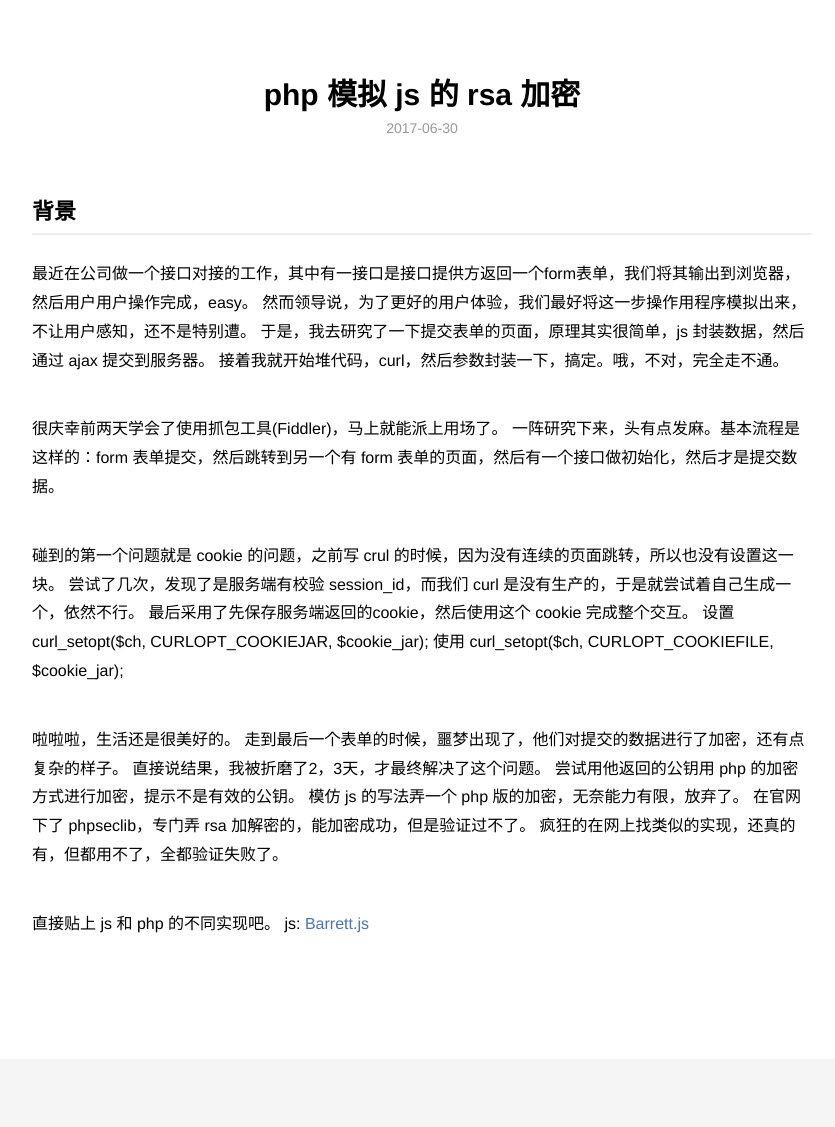
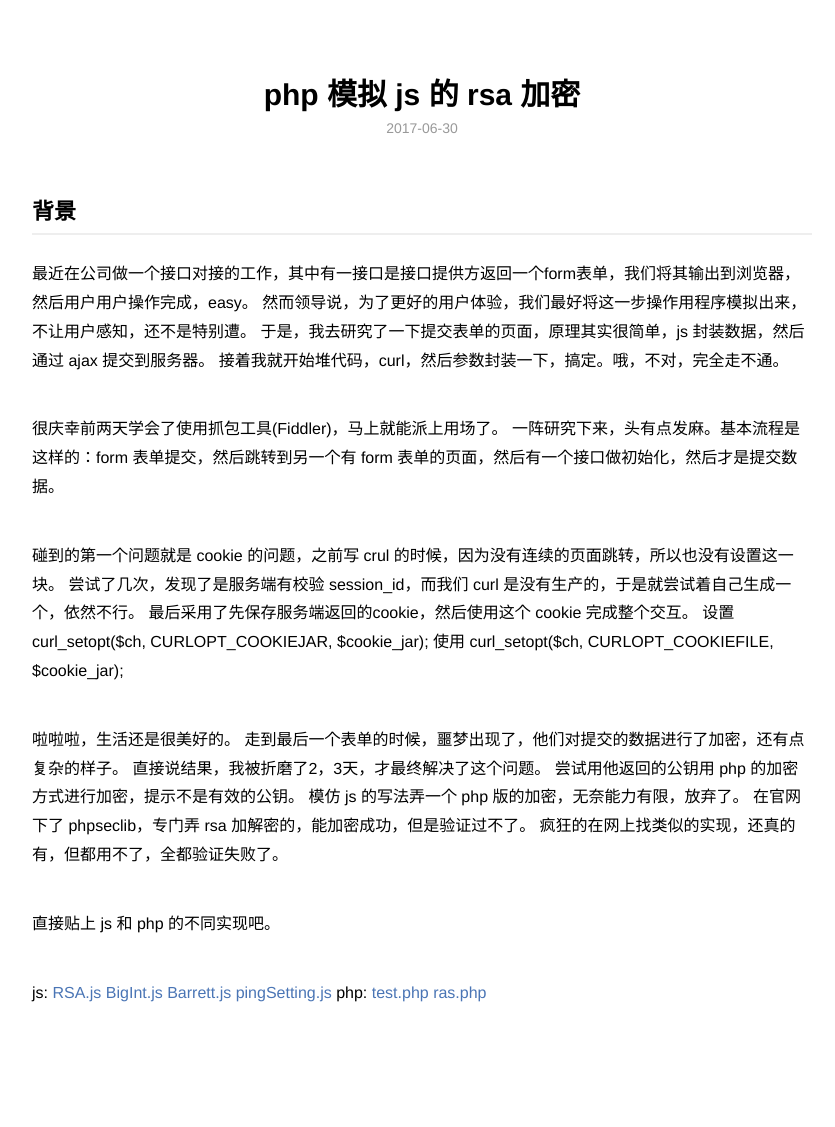
Before and after one commit to zwell/blog, a Jekyll site: the page built from docs/_posts/2017-06-30-php 模拟js rsa加密.md, in a window 1280 px wide. Shown: the whole page, without its empty margins (218-1053 px from the left). Built offline with Jekyll 4.4.1, drawn with Linux system fonts in a browser that asks for light colours; before the commit the page ends 1059 px from its top, so only the background shows below that.

Commit message:
Update 2017-06-30-php 模拟js rsa加密.md

```diff
--- a/docs/_posts/2017-06-30-php 模拟js rsa加密.md
+++ b/docs/_posts/2017-06-30-php 模拟js rsa加密.md
@@ -30,4 +30,12 @@ description: php 模拟 js 的 rsa 加密
 疯狂的在网上找类似的实现，还真的有，但都用不了，全都验证失败了。
 
 直接贴上 js 和 php 的不同实现吧。
-js: <a href="../resource/js/rsa/Barrett.js">Barrett.js</a>
+
+js:
+<a href="../resource/js/rsa/RSA.js">RSA.js</a>
+<a href="../resource/js/rsa/BigInt.js">BigInt.js</a>
+<a href="../resource/js/rsa/Barrett.js">Barrett.js</a>
+<a href="../resource/js/rsa/pingSetting.js">pingSetting.js</a>
+php:
+<a href="../resource/php/rsa-js/test.php">test.php</a>
+<a href="../resource/php/rsa-js/ras.php">ras.php</a>
```
